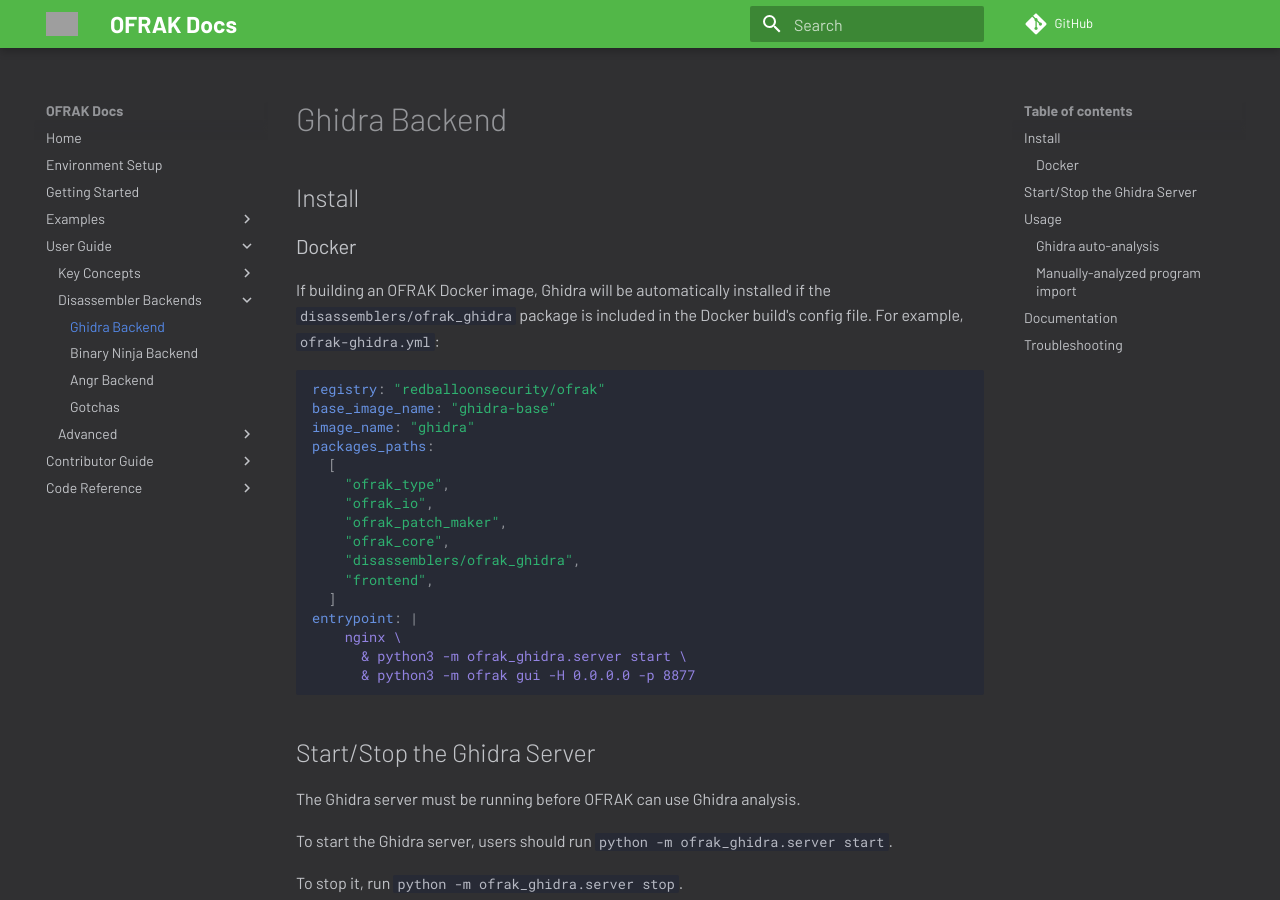
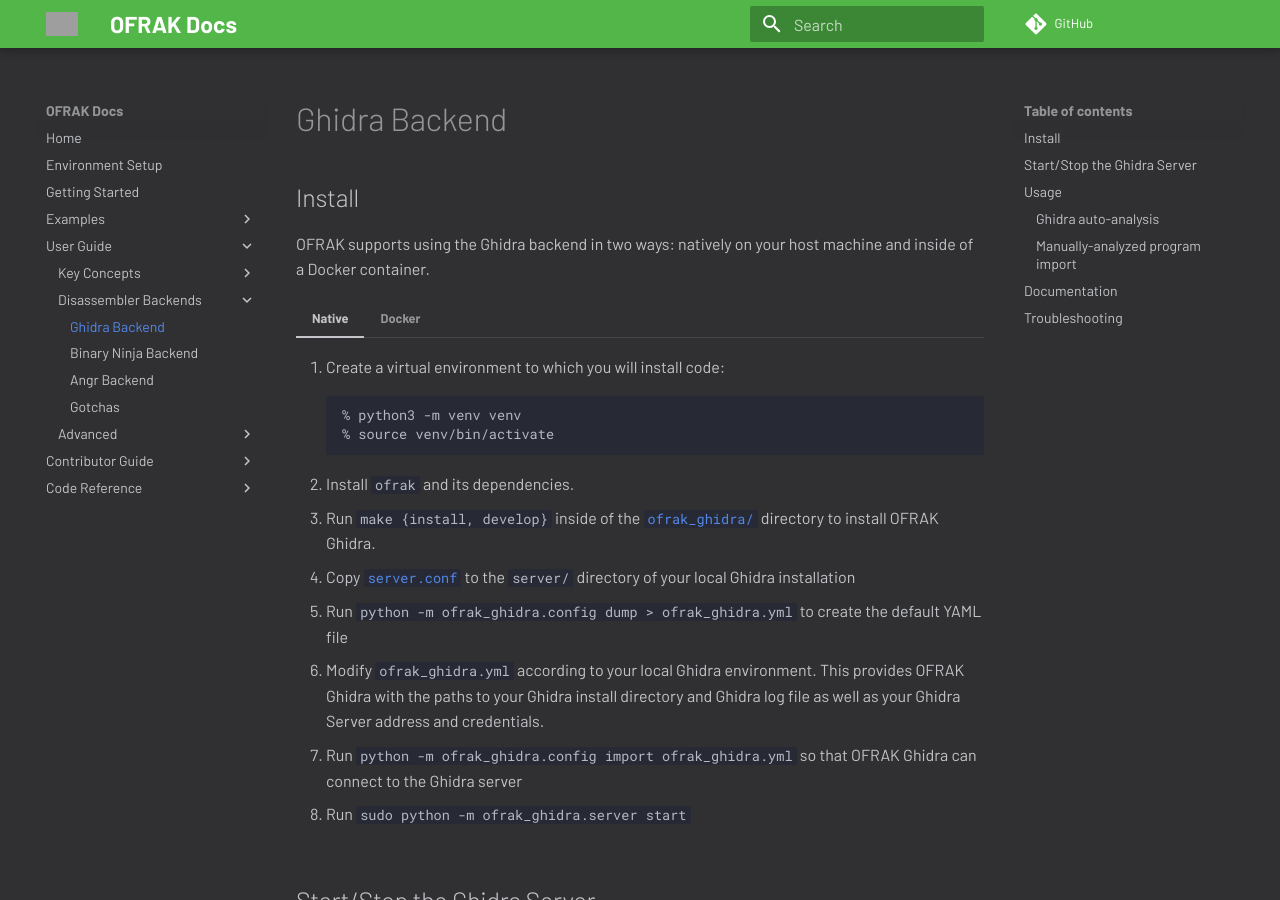
Before and after one commit to redballoonsecurity/ofrak, an MkDocs documentation site: the page built from docs/user-guide/disassembler-backends/ghidra.md, in a window 1280 px wide and 900 px high. Built offline with MkDocs 1.6.1 and Material for MkDocs 9.7.7, drawn with Linux system fonts in a browser that asks for light colours; comment, search, counter and statistics services are not loaded; grey boxes are pictures that could not be loaded.

Commit message:
Enable running ofrak_ghidra with local Ghidra installation with steps (#278)
* Fix config-path arg, allow ghidra on mac

* Initial docs for running natively

* Name change

* Add ghidra install link

* Remove extraneous admonition

* Address some feedback

* More adjustments

* Update README and move install to docs

* Update to relative path

````diff
--- a/docs/user-guide/disassembler-backends/ghidra.md
+++ b/docs/user-guide/disassembler-backends/ghidra.md
@@ -2,30 +2,46 @@
 
 ## Install
 
-### Docker
-If building an OFRAK Docker image, Ghidra will be automatically installed if the `disassemblers/ofrak_ghidra` package is included in the Docker build's config file.
-For example, `ofrak-ghidra.yml`:
+OFRAK supports using the Ghidra backend in two ways: natively on your host machine and inside of a Docker container.
 
-```yaml
-registry: "redballoonsecurity/ofrak"
-base_image_name: "ghidra-base"
-image_name: "ghidra"
-packages_paths:
-  [
-    "ofrak_type",
-    "ofrak_io",
-    "ofrak_patch_maker",
-    "ofrak_core",
-    "disassemblers/ofrak_ghidra",
-    "frontend",
-  ]
-entrypoint: |
-    nginx \
-      & python3 -m ofrak_ghidra.server start \
-      & python3 -m ofrak gui -H 0.0.0.0 -p 8877
+=== "Native"
 
+    1.  Create a virtual environment to which you will install code:
+        ```
+        % python3 -m venv venv
+        % source venv/bin/activate
+        ```
+    1. Install `ofrak` and its dependencies.
+    1. Run `make {install, develop}` inside of the [`ofrak_ghidra/`](https://github.com/redballoonsecurity/ofrak/tree/master/disassemblers/ofrak_ghidra) directory to install OFRAK Ghidra.
+    1. Copy [`server.conf`](https://github.com/redballoonsecurity/ofrak/blob/master/disassemblers/ofrak_ghidra/server.conf) to the `server/` directory of your local Ghidra installation
+    1. Run `python -m ofrak_ghidra.config dump > ofrak_ghidra.yml` to create the default YAML file
+    1. Modify `ofrak_ghidra.yml` according to your local Ghidra environment. This provides OFRAK Ghidra with the paths to your Ghidra install directory and Ghidra log file as well as your Ghidra Server address and credentials.
+    1. Run `python -m ofrak_ghidra.config import ofrak_ghidra.yml` so that OFRAK Ghidra can connect to the Ghidra server
+    1. Run `sudo python -m ofrak_ghidra.server start`
 
-```
+=== "Docker"
+
+    Follow the instructions in the [OFRAK environment setup guide](../../environment-setup.html) to build a Docker container with Ghidra. Ghidra will be automatically installed if the `disassemblers/ofrak_ghidra` package is included in the Docker build's config file.
+    For example, `ofrak-ghidra.yml`:
+
+    ```yaml
+    registry: "redballoonsecurity/ofrak"
+    base_image_name: "ghidra-base"
+    image_name: "ghidra"
+    packages_paths:
+      [
+        "ofrak_type",
+        "ofrak_io",
+        "ofrak_patch_maker",
+        "ofrak_core",
+        "disassemblers/ofrak_ghidra",
+        "frontend",
+      ]
+    entrypoint: |
+        nginx \
+          & python3 -m ofrak_ghidra.server start \
+          & python3 -m ofrak gui -H 0.0.0.0 -p 8877
+    ```
 
 ## Start/Stop the Ghidra Server
 
--- a/mkdocs.yml
+++ b/mkdocs.yml
@@ -45,7 +45,8 @@
   - pymdownx.inlinehilite
   - pymdownx.superfences
   - pymdownx.snippets
-  - admonition
+  - pymdownx.tabbed:
+      alternate_style: true
 
 nav:
   - Home: "index.md"
````
Also changed, not shown: disassemblers/ofrak_ghidra/README.md (+2 -12 lines), 2 other files.
